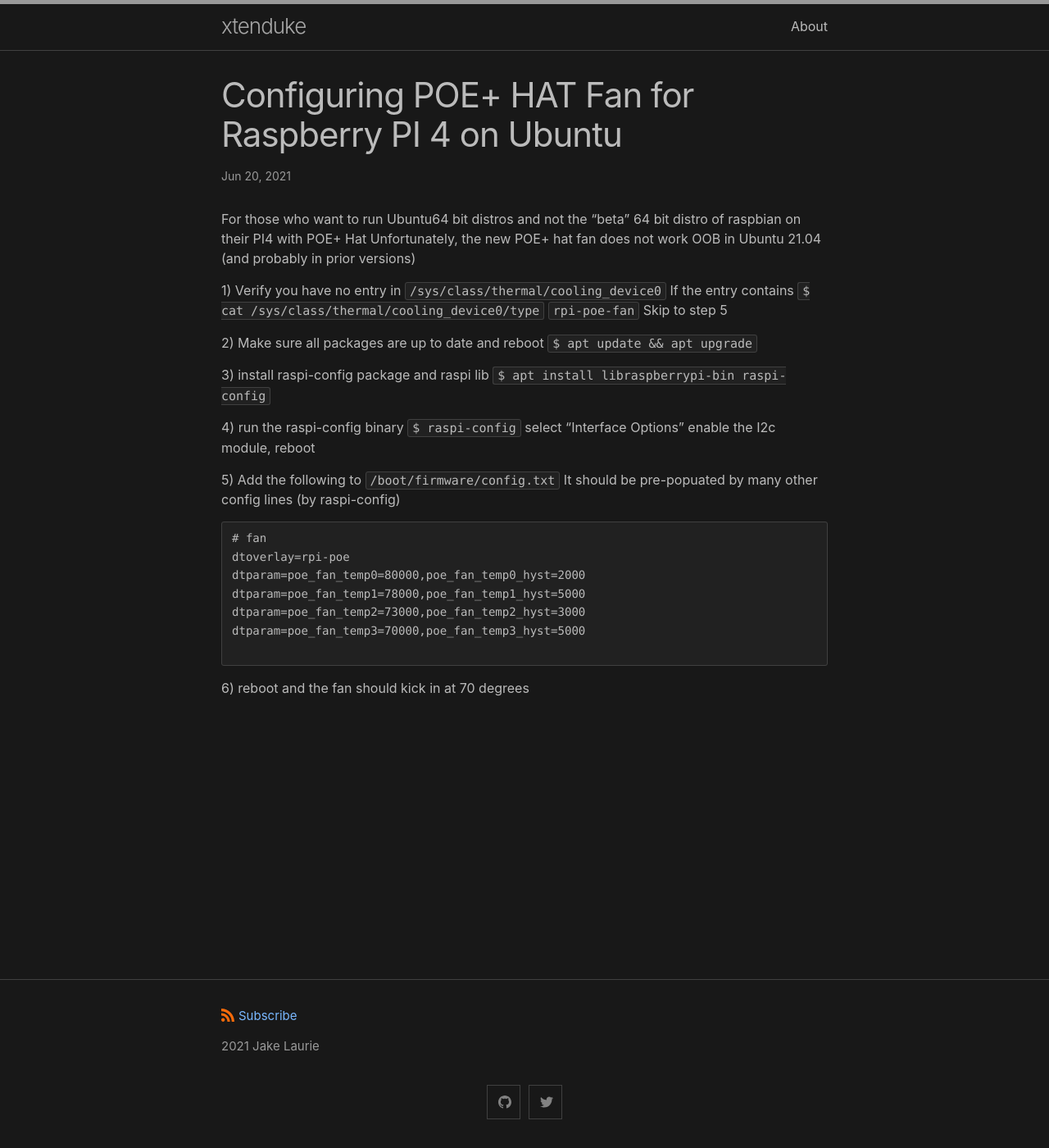
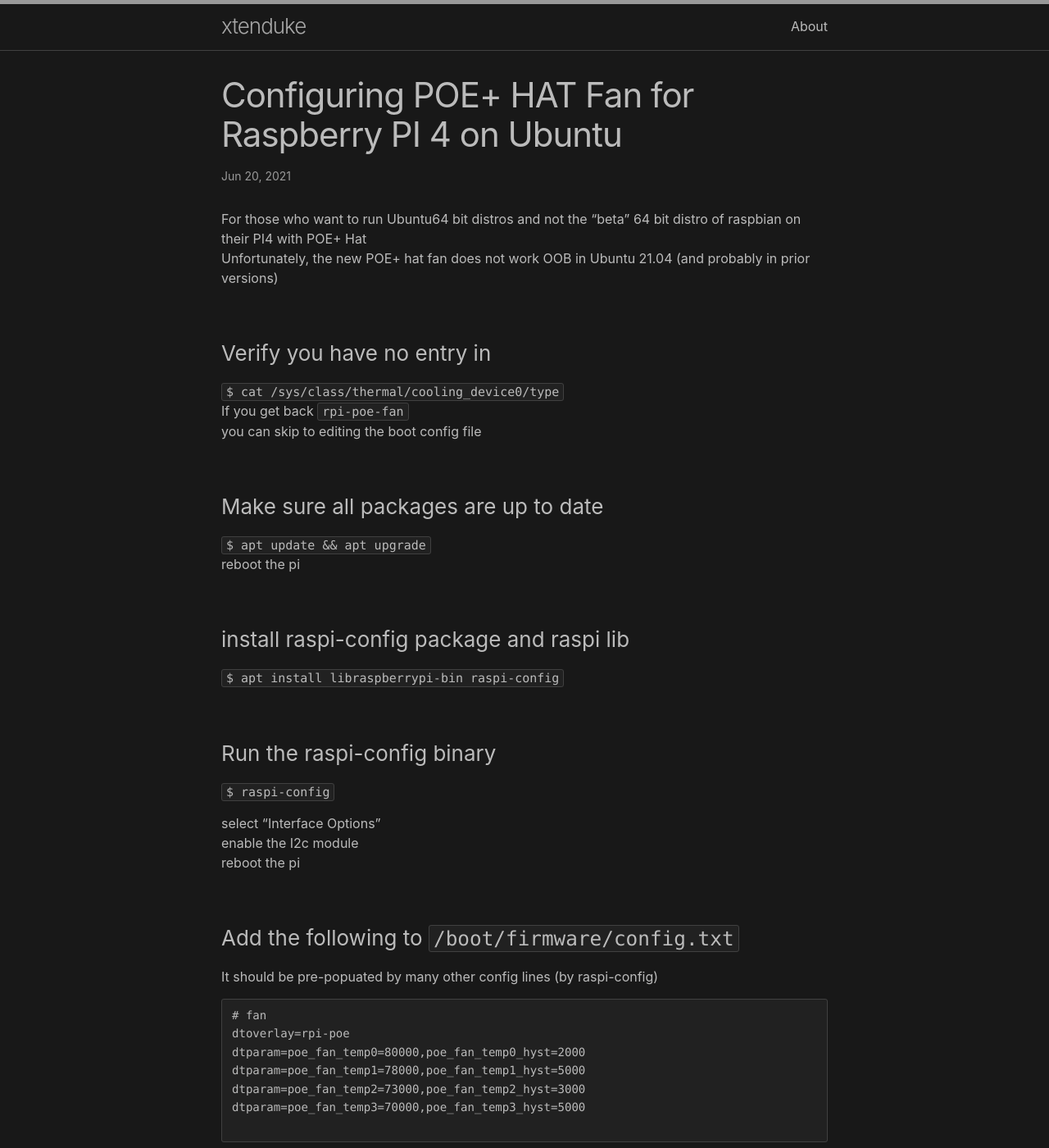
Before and after one commit to xtenduke/xtenduke.github.io, a Jekyll site: the page built from _posts/2021-07-25-rpi-poe.markdown, in a window 1280 px wide and 1400 px high. Shown: the whole window at 82% size. Built offline with Jekyll 4.4.1, drawn with Linux system fonts in a browser that asks for light colours; some of the changed text lies outside the part shown.

Commit message:
Update 2021-07-25-rpi-poe.markdown
GH MD editor much better

````diff
--- a/_posts/2021-07-25-rpi-poe.markdown
+++ b/_posts/2021-07-25-rpi-poe.markdown
@@ -5,28 +5,30 @@ date:   2021-06-20 14:40:16 +1200
 categories: rpi
 ---
 
-For those who want to run Ubuntu64 bit distros and not the "beta" 64 bit distro of raspbian on their PI4 with POE+ Hat
+For those who want to run Ubuntu64 bit distros and not the "beta" 64 bit distro of raspbian on their PI4 with POE+ Hat\
 Unfortunately, the new POE+ hat fan does not work OOB in Ubuntu 21.04 (and probably in prior versions)
 
-1) Verify you have no entry in
-`/sys/class/thermal/cooling_device0`
-If the entry contains
-`$ cat /sys/class/thermal/cooling_device0/type`
-`rpi-poe-fan`
-Skip to step 5
+### Verify you have no entry in
+`$ cat /sys/class/thermal/cooling_device0/type`\
+If you get back
+`rpi-poe-fan`\
+you can skip to editing the boot config file
 
-2) Make sure all packages are up to date and reboot
-`$ apt update && apt upgrade`
+### Make sure all packages are up to date
+`$ apt update && apt upgrade`\
+reboot the pi
 
-3) install raspi-config package and raspi lib
+### install raspi-config package and raspi lib
 `$ apt install libraspberrypi-bin raspi-config`
 
-4) run the raspi-config binary
+### Run the raspi-config binary
 `$ raspi-config`
-select "Interface Options"
-enable the I2c module, reboot
 
-5) Add the following to `/boot/firmware/config.txt`
+select "Interface Options"\
+enable the I2c module\
+reboot the pi
+
+### Add the following to `/boot/firmware/config.txt`
 It should be pre-popuated by many other config lines (by raspi-config)
 ```
 # fan
@@ -38,4 +40,4 @@ dtparam=poe_fan_temp3=70000,poe_fan_temp3_hyst=5000
 
 ```
 
-6) reboot and the fan should kick in at 70 degrees
+You can now reboot your system, the fan should kick in at 70 degrees celsius
````
